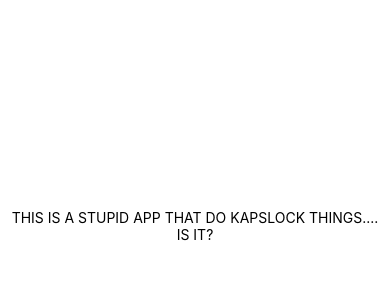
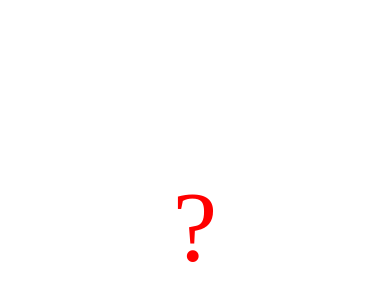
Before and after one commit to erwanriou/fitnessapp, a React Native app: screen / in a window 390 px wide. Shown: the part 196-496 px from the top of the page. Built offline with nearby package versions, Linux system fonts and the light colour scheme.

Commit message:
adding ionicons and pizzas to the UI

```diff
--- a/App.js
+++ b/App.js
@@ -1,12 +1,12 @@
 import React from 'react';
 import { StyleSheet, Text, View } from 'react-native';
+import { Ionicons } from '@expo/vector-icons'
 
 export default class App extends React.Component {
   render() {
     return (
       <View style={styles.container}>
-        <Text>THIS IS A STUPID APP THAT DO KAPSLOCK THINGS....</Text>
-        <Text>IS IT?</Text>
+        <Ionicons name='ios-pizza' color='red' size={100}/>
       </View>
     );
   }
```
Also changed, not shown: package.json (line endings or trailing spaces), 1 other file (tests, documents, lock files or other folders).
